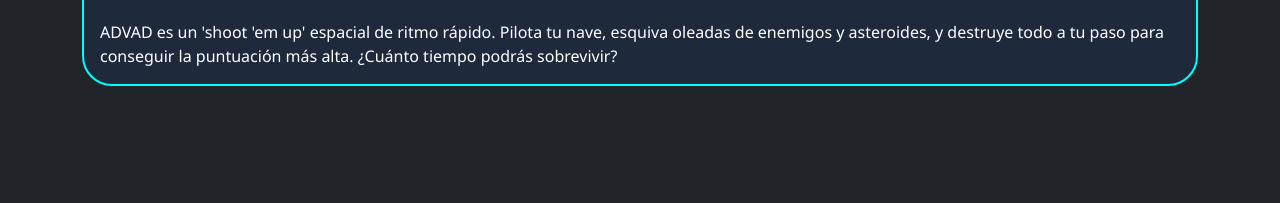
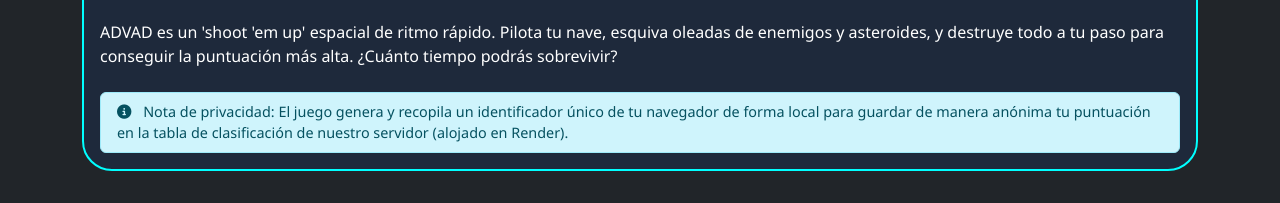
Before and after one commit to ANGELUSD11/ANGELUSD11.github.io, an Astro site: page /advad in a window 1280 px wide. Shown: the part 972-1175 px from the top of the page. Built offline with nearby package versions, Linux system fonts and the light colour scheme; Astro itself is replaced by a stand-in of ours; no server answers.

Commit message:
add privacy user message from browser UID for advad game

```diff
--- a/src/pages/advad/index.astro
+++ b/src/pages/advad/index.astro
@@ -43,6 +43,16 @@
                             la puntuación más alta. ¿Cuánto tiempo podrás
                             sobrevivir?
                         </p>
+
+                        <div class="alert alert-info mt-4 mb-0 py-2" role="alert" style="font-size: 0.9rem;">
+                            <i class="fas fa-info-circle me-2"></i>
+                            <span
+                                data-es="Nota de privacidad: El juego genera y recopila un identificador único de tu navegador de forma local para guardar de manera anónima tu puntuación en la tabla de clasificación de nuestro servidor (alojado en Render)."
+                                data-en="Privacy note: The game generates and collects a unique identifier from your browser locally to anonymously save your score on our leaderboard server (hosted on Render)."
+                            >
+                                Nota de privacidad: El juego genera y recopila un identificador único de tu navegador de forma local para guardar de manera anónima tu puntuación en la tabla de clasificación de nuestro servidor (alojado en Render).
+                            </span>
+                        </div>
                     </div>
                 </div>
             </div>
```
